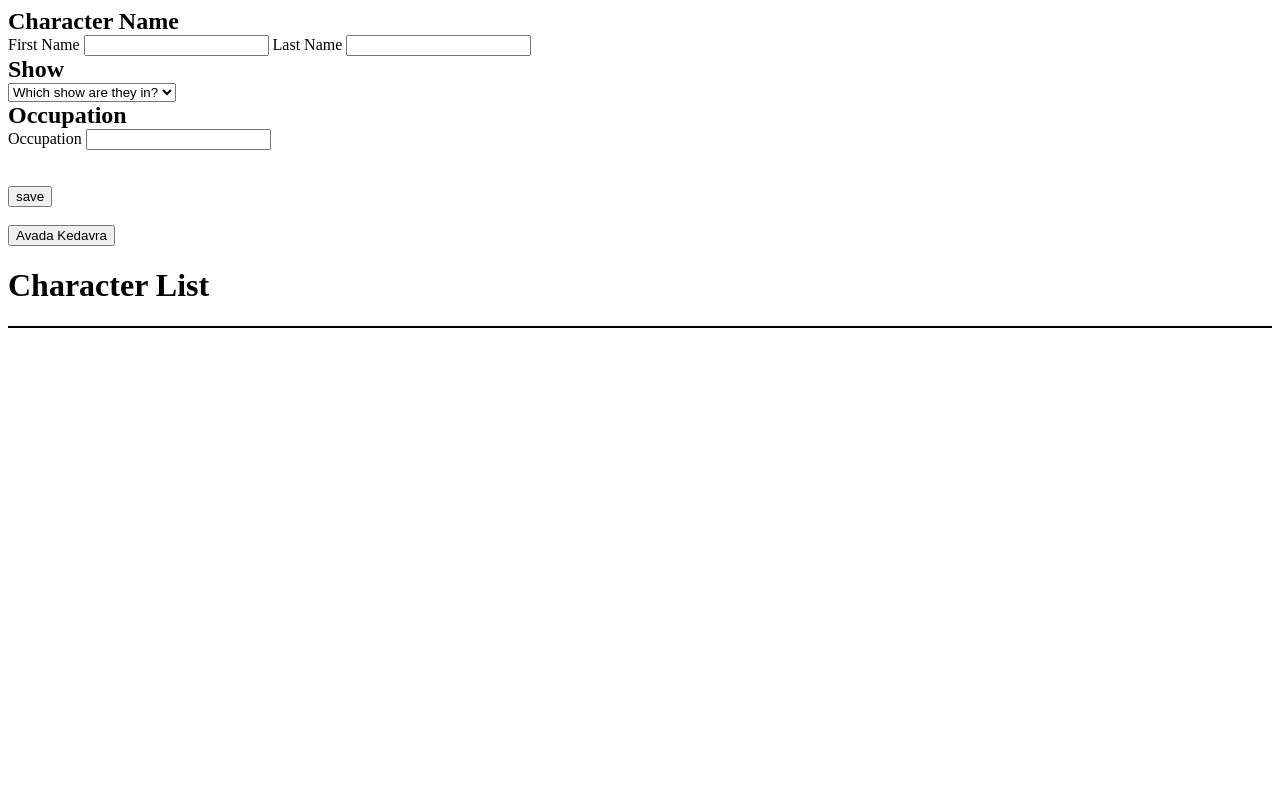
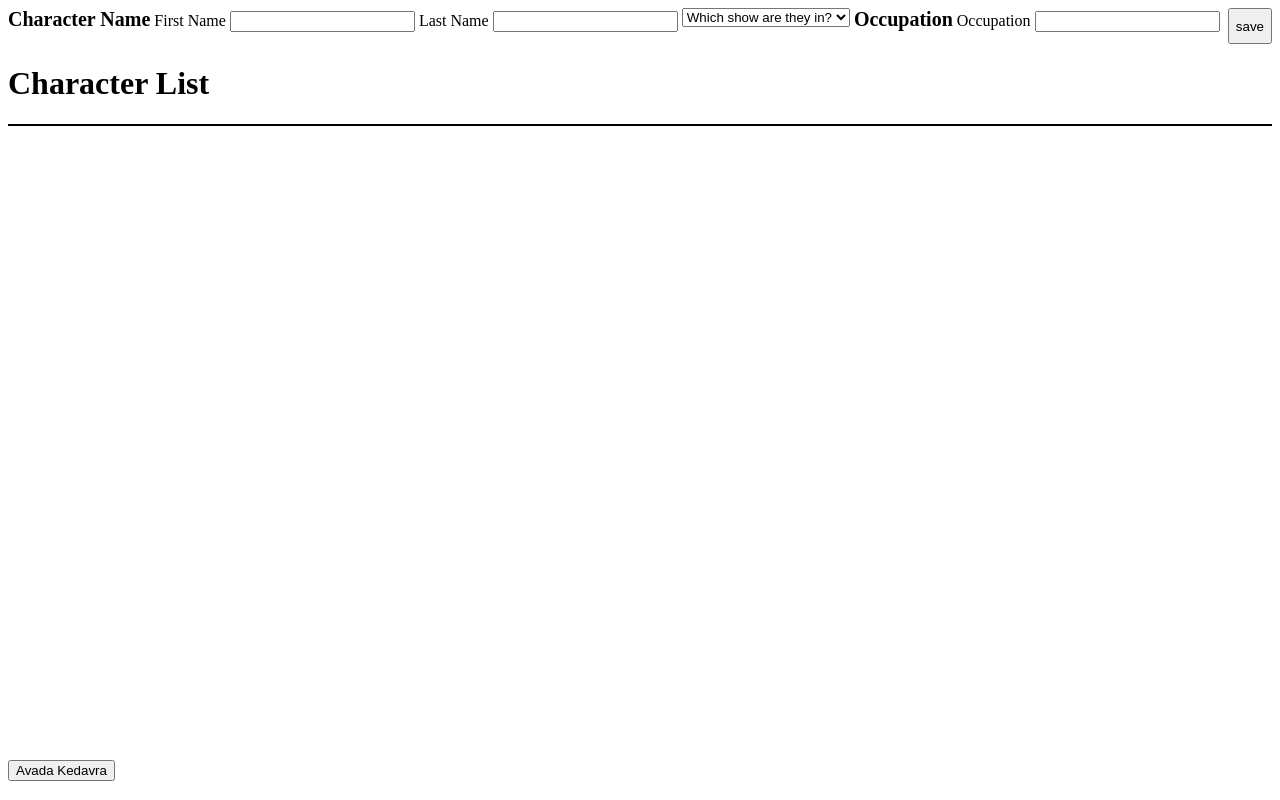
Before and after one commit to blairad/domWeekendHomework, a plain HTML site: page index.html in a window 1280 px wide. Drawn offline with Linux system fonts and the light colour scheme.

Commit message:
attempting css

```diff
--- a/CSS/main.css
+++ b/CSS/main.css
@@ -1,3 +1,17 @@
+#form-wrapper{
+    display: flex;
+    justify-content: space-between;
+    flex-wrap: wrap;
+
+}
+#footer {
+    position: absolute;
+    bottom: 0;
+    width: 100%;
+    height: 2.5rem;
+  }
+
+
 li {
     border: 1px solid black;
     list-style: none;
@@ -5,18 +19,18 @@ li {
     text-align: center;
 
     justify-content: center;
-    border-radius: 20px;
+    border-radius: 5px;
     margin: 5px;
-
    }
 
-   ul {
+ul {
    border: 1px solid black;
    display:flex;
    flex-direction: row;
    flex-wrap: wrap;
-   }
+}
 
-   h2 {
+h2 {
        display: inline;
-   }
+       font-size: 20px;
+}
--- a/index.html
+++ b/index.html
@@ -10,8 +10,9 @@
     <body>
         <form id="new-item-form">
             <div id="form-wrapper">
+
+                <div class="form-item">
                 <h2>Character Name</h2>
-                <div class="form-item">
                     <label for="firstName">First Name</label>
                     <input type="text" id="firstName" required/>
 
@@ -19,35 +20,36 @@
                     <input type="text" id="lastName"/>
                 </div>
 
-                <h2>Show</h2>
                 <div class="form-item">
+
                     <select id="show">
-                        <option disabled selected>Which show are they in?</option>
+                        <option disabled selected >Which show are they in?</option>
                         <option value="The Wire">The Wire</option>
                         <option value="The Sopranos">The Sopranos</option>
                         <option value="Deadwood">Deadwood</option>
                     </select>
                 </div>
 
+                <div class ="form-item">
                 <h2>Occupation</h2>
-                <div class ="form-item">
                     <label for="Occupation">Occupation</label>
                     <input type="text" id="Occupation" required/>
                 </div>
                 <br>
                 <br>
                 <input type="submit" value="save"/>
-                <br>
-                <br>
 
             </div>
         </form>
-        <button id="deleteAll">Avada Kedavra</button>
 
-
+        <div class ="banner">
         <h1>Character List</h1>
             <ul id="character-list"></ul>
+        </div>
 
+        <footer id='footer' >
+                <button id="deleteAll">Avada Kedavra</button>
+        </footer>
     </body>
 
 
```
